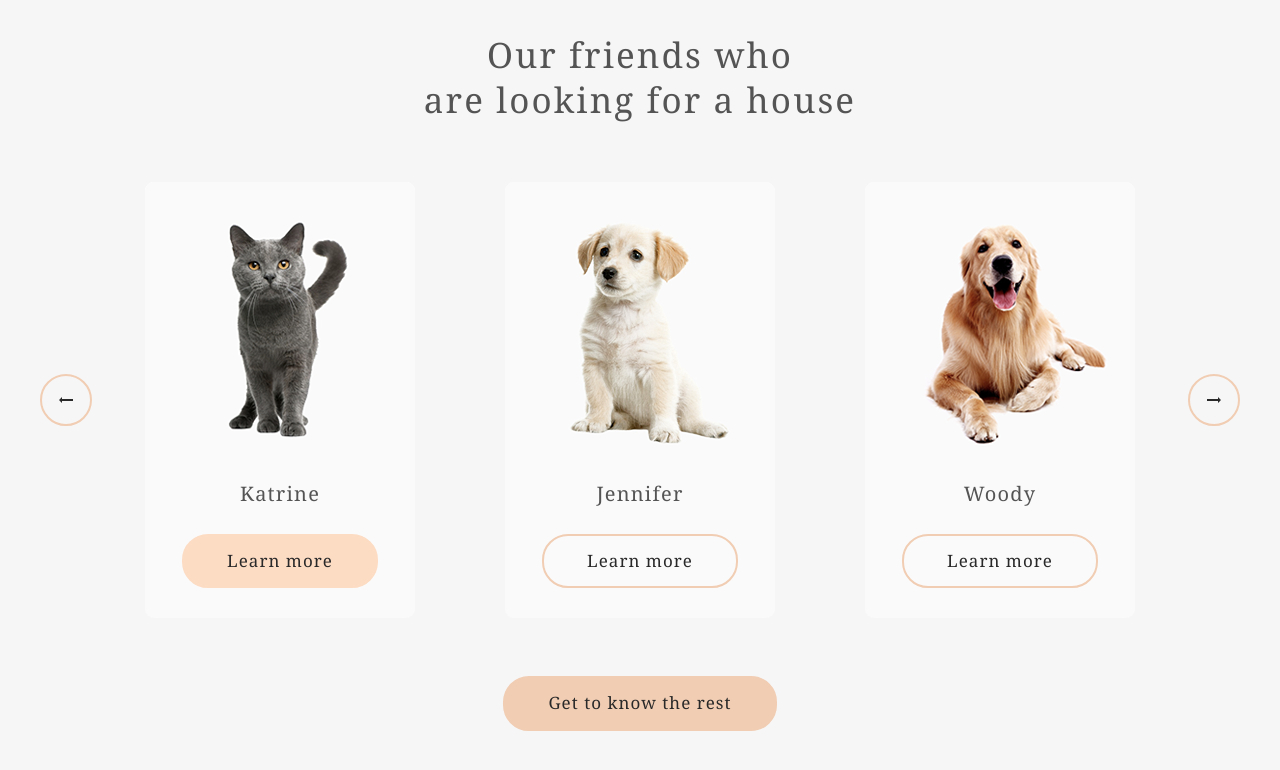
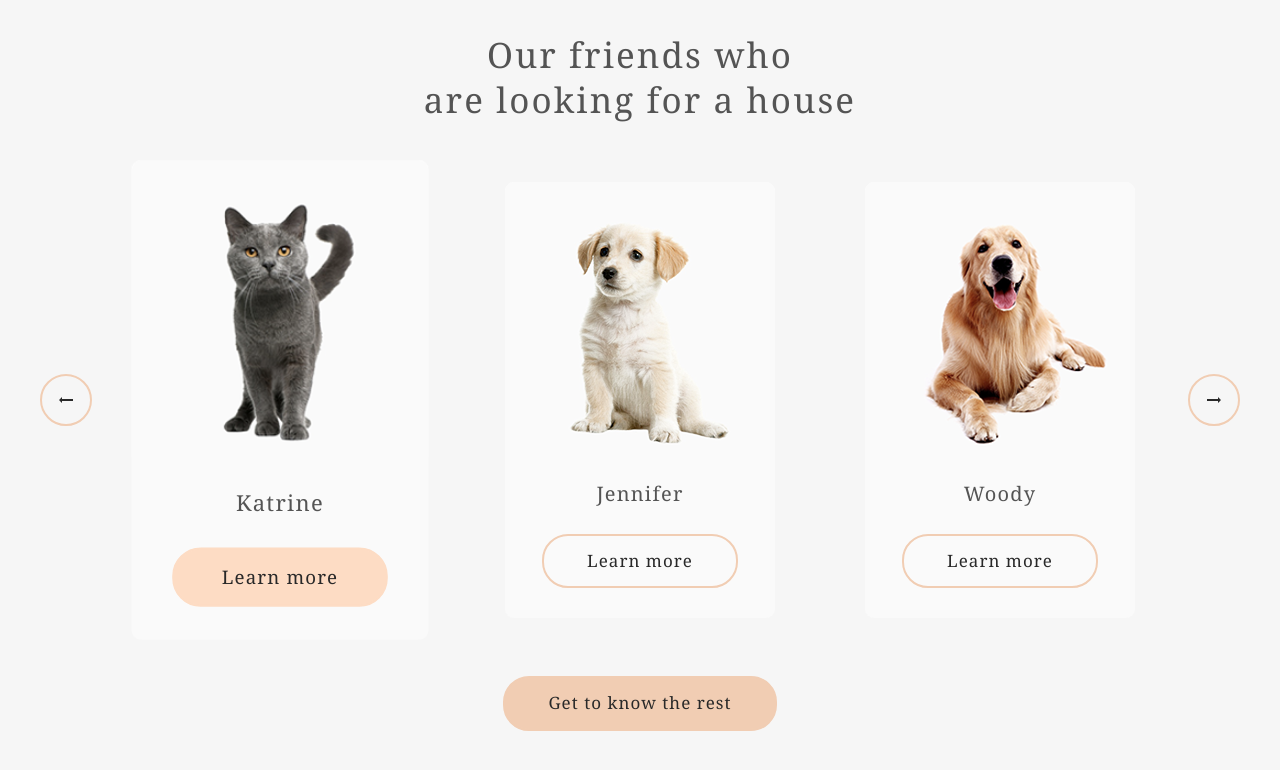
Before and after one commit to Ana-Ma-Web/rolling-scopes-school-js-fe, a plain HTML site: page shelter/index.html in a window 1280 px wide. In both pictures the pointer is over the element 280 px from the left and 1945 px from the top of the page. Shown: the part 1545-2315 px from the top of the page. Drawn offline with Linux system fonts and the light colour scheme.

Commit message:
fix: add logo hover

```diff
--- a/shelter/css/general.css
+++ b/shelter/css/general.css
@@ -134,6 +134,13 @@ a, button {
   padding-bottom: 30px;
   text-align: center;
   cursor: url(../img/icons/icon-pointer.svg), pointer;
+  transition: 0.3s;
+
+}
+
+.card:hover {
+  transform: scale(1.1);
+  transition: 0.3s;
 }
 
 .card__img {
--- a/shelter/css/header.css
+++ b/shelter/css/header.css
@@ -13,6 +13,10 @@
 
 .logo {}
 
+.logo:hover .logo__title {
+  color: var(--color-primary-light)
+}
+
 .logo__title {
   font-family: 'Georgia';
   font-weight: 400;
@@ -20,7 +24,9 @@
   line-height: 110%;
   color: var(--color-primary);
   letter-spacing: 0.06em;
+  transition: 0.3s
 }
+
 
 .logo__subtitle {
   padding: 9px 1px 0 0;
```
